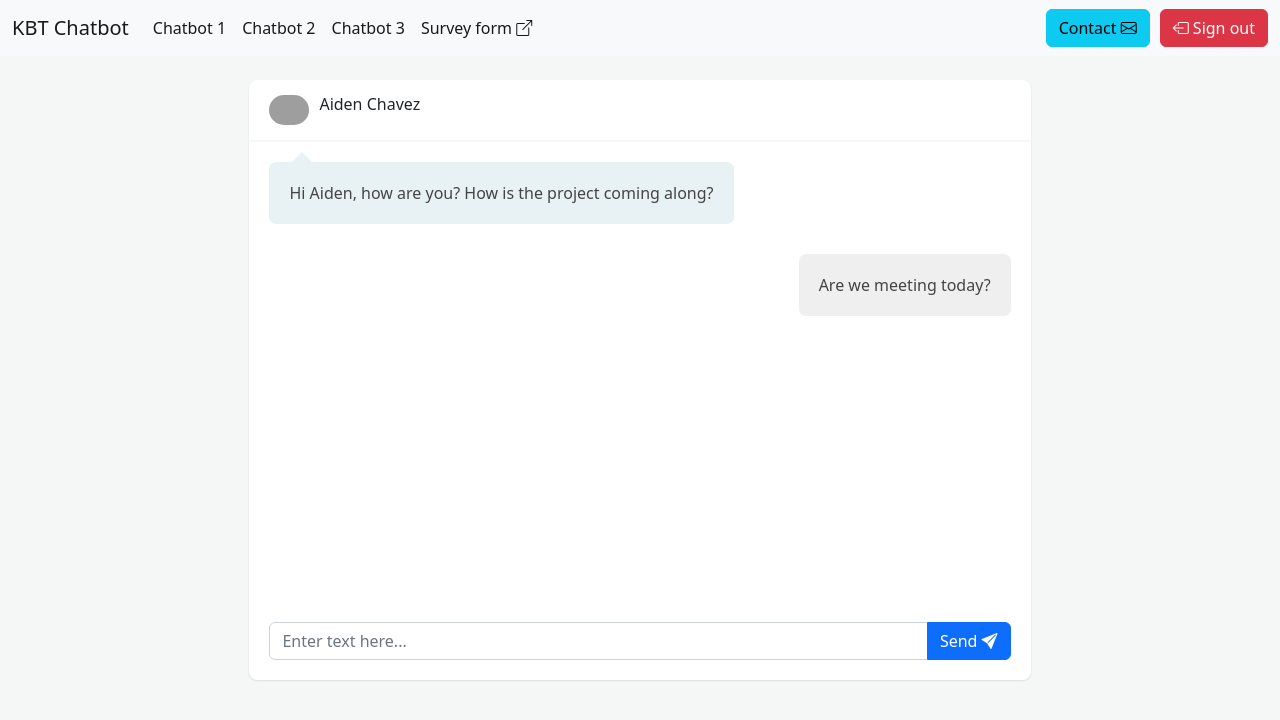
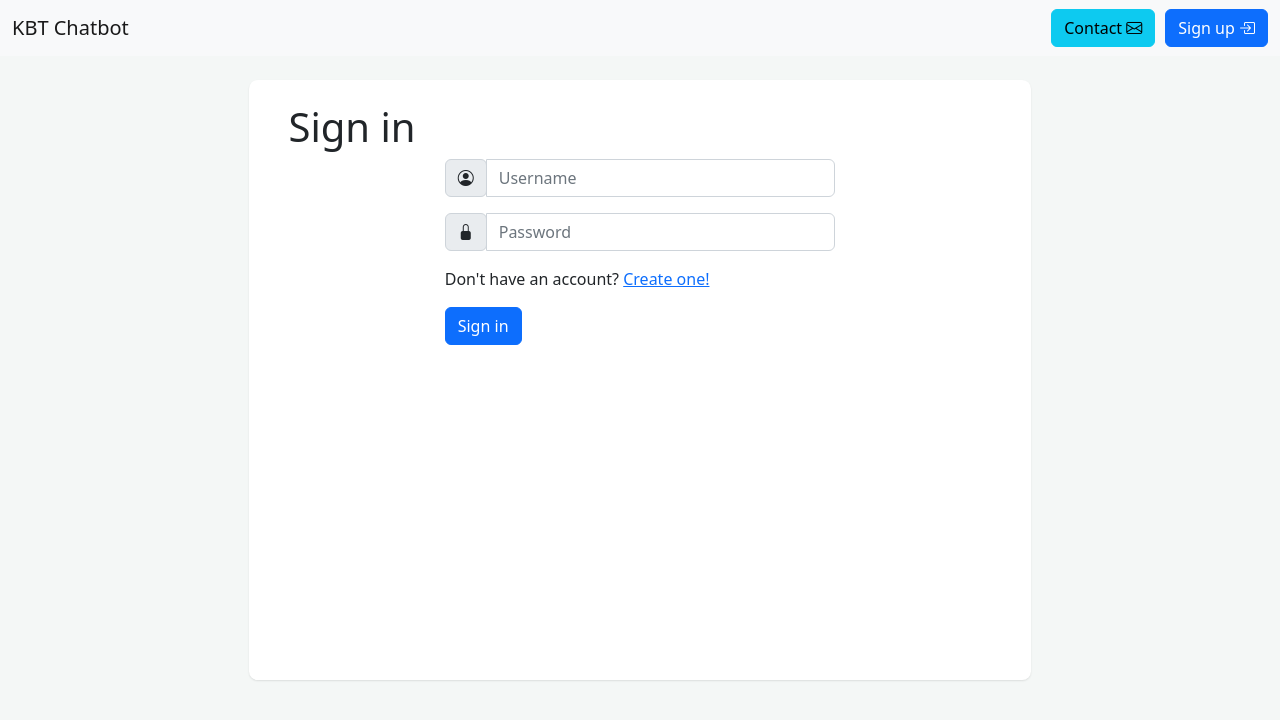
Before and after one commit to leegrash/kbt-chat-app, a Vue app in the folder web-application/client/: page /signin in a window 1280 px wide. Before the commit this address led to /chat. Shown: the top 720 px of the page. Built offline with nearby package versions, Linux system fonts and the light colour scheme; no server answers; grey boxes are pictures that could not be loaded.

Commit message:
Rename Login.vue to Signin.vue and fixing reroute on successful signin

```diff
--- a/web-application/client/src/App.vue
+++ b/web-application/client/src/App.vue
@@ -15,7 +15,7 @@
               <div v-if="!$store.state.authenticated" class="navbar-nav ms-auto">
                   <button type="button" class="btn btn-info">Contact <i class="bi bi-envelope"></i></button>
                   <button v-if="isSigninRoute()" type="button" class="btn btn-primary" @click="redirect('/signup')">Sign up <i class="bi bi-box-arrow-in-right"></i></button>
-                  <button v-if="!isSigninRoute()" type="button" class="btn btn-primary" @click="redirect('/login')">Sign in <i class="bi bi-box-arrow-in-right"></i></button>
+                  <button v-if="!isSigninRoute()" type="button" class="btn btn-primary" @click="redirect('/signin')">Sign in <i class="bi bi-box-arrow-in-right"></i></button>
               </div>
               <div v-if="$store.state.authenticated" class="navbar-nav ms-auto">
                   <button type="button" class="btn btn-info">Contact <i class="bi bi-envelope"></i></button>
@@ -44,8 +44,8 @@ export default {
     const { commit, getters } = this.$store;
     const { push } = this.$router;
 
-    commit("setAuthenticated", true);
-    push(getters.isAuthenticated === true ? "/chat" : "/login");
+    commit("setAuthenticated", false);
+    push(getters.isAuthenticated === true ? "/chat" : "/signin");
   },
   methods: {
     redirect(target) {
@@ -54,10 +54,10 @@ export default {
     signOut() {
       this.$store.commit("setAuthenticated", false);
       console.log("Signed out");
-      this.$router.push("/login");
+      this.$router.push("/signin");
     },
     isSigninRoute() {
-      return this.$route.path === "/login";
+      return this.$route.path === "/signin";
     },
   },
 };
--- a/web-application/client/src/router/index.js
+++ b/web-application/client/src/router/index.js
@@ -1,5 +1,5 @@
 import { createRouter, createWebHistory } from "vue-router";
-import Login from "../views/Login.vue";
+import Signin from "../views/Signin.vue";
 import Chat from "../views/Chat.vue";
 import Signup from "../views/Signup.vue";
 
@@ -9,8 +9,8 @@ const routes = [
     redirect: "/chat",
   },
   {
-    path: "/login",
-    component: Login,
+    path: "/signin",
+    component: Signin,
   },
   {
     path: "/chat",
--- a/web-application/client/src/views/Login.vue
+++ b/web-application/client/src/views/Signin.vue
@@ -5,7 +5,7 @@
           <div class="card chat-app">
               <div class="chat">
                 <h1 class="sign-in-header">Sign in</h1>
-                <form action="" class="sign-in-form align-items-center">
+                <form class="sign-in-form align-items-center" @submit.prevent="authenticate()">
                   <div
                     v-if="$store.state.msg === 'User created'"
                     role="alert"
@@ -37,18 +37,18 @@
                     <div class="input-group-prepend">
                       <span class="input-group-text"><i class="bi bi-person-circle"></i></span>
                     </div>
-                    <input type="email" class="form-control" placeholder="Username">
+                    <input v-model="username" type="text" class="form-control" placeholder="Username">
                   </div>
                   <div class="form-group input-group">
                     <div class="input-group-prepend">
                       <span class="input-group-text"><i class="bi bi-lock-fill"></i></span>
                     </div>
-                    <input type="password" class="form-control" placeholder="Password">
+                    <input v-model="password" type="password" class="form-control" placeholder="Password">
                   </div>
                   <div class="form-group">
                     <p>Don't have an account? <router-link to="/signup">Create one!</router-link></p>
                   </div>
-                  <button type="submit" class="btn btn-primary">Login</button>
+                  <button type="submit" class="btn btn-primary">Sign in</button>
                 </form>
               </div>
           </div>
@@ -59,7 +59,11 @@
 
 <script>
 export default {
-  name: "LoginView",
+  name: "SigninView",
+  beforeRouteLeave(to, from, next) {
+    this.$store.state.msg = "";
+    next();
+  },
   data: () => ({
     username: "",
     password: "",
@@ -70,33 +74,15 @@ export default {
       const { commit } = this.$store;
       const { push } = this.$router;
 
-      if (this.password==="" || this.username==="" || this.confirmPassword==="") {
+      if (this.password==="" || this.username==="") {
         this.$store.state.msg = "Fill out all fields";
         return;
       }
 
-      fetch("/api/login", {
-        method: "POST",
-        headers: { "Content-Type": "application/json" },
-        body: JSON.stringify({
-          username: this.username,
-          password: this.password,
-        }),
-      })
-        .then((res) => {
-          if (res.status === 200) return res.json();
+      //confirm credentials in database
 
-          this.msg = "Bad credentials";
-          throw new Error("Authentication failed");
-        })
-        .then(({ authenticated }) => {
-          this.msg =
-            authenticated === true ? "Login successful" : "Bad credentials";
-          commit("setAuthenticated", authenticated);
-          commit("setUsername", this.username);
-          push(authenticated === true ? "/admin" : "/login");
-        })
-        .catch(console.error);
+      commit("setAuthenticated", true);
+      push("/chat");
     },
   },
 };
--- a/web-application/client/src/views/Signup.vue
+++ b/web-application/client/src/views/Signup.vue
@@ -119,7 +119,7 @@ export default {
         .then(() => {
           this.$store.state.msg = "User created";
           console.log("Creating user");
-          this.$router.push("/login");
+          this.$router.push("/signin");
         })
         .catch(console.error);
     }
```
